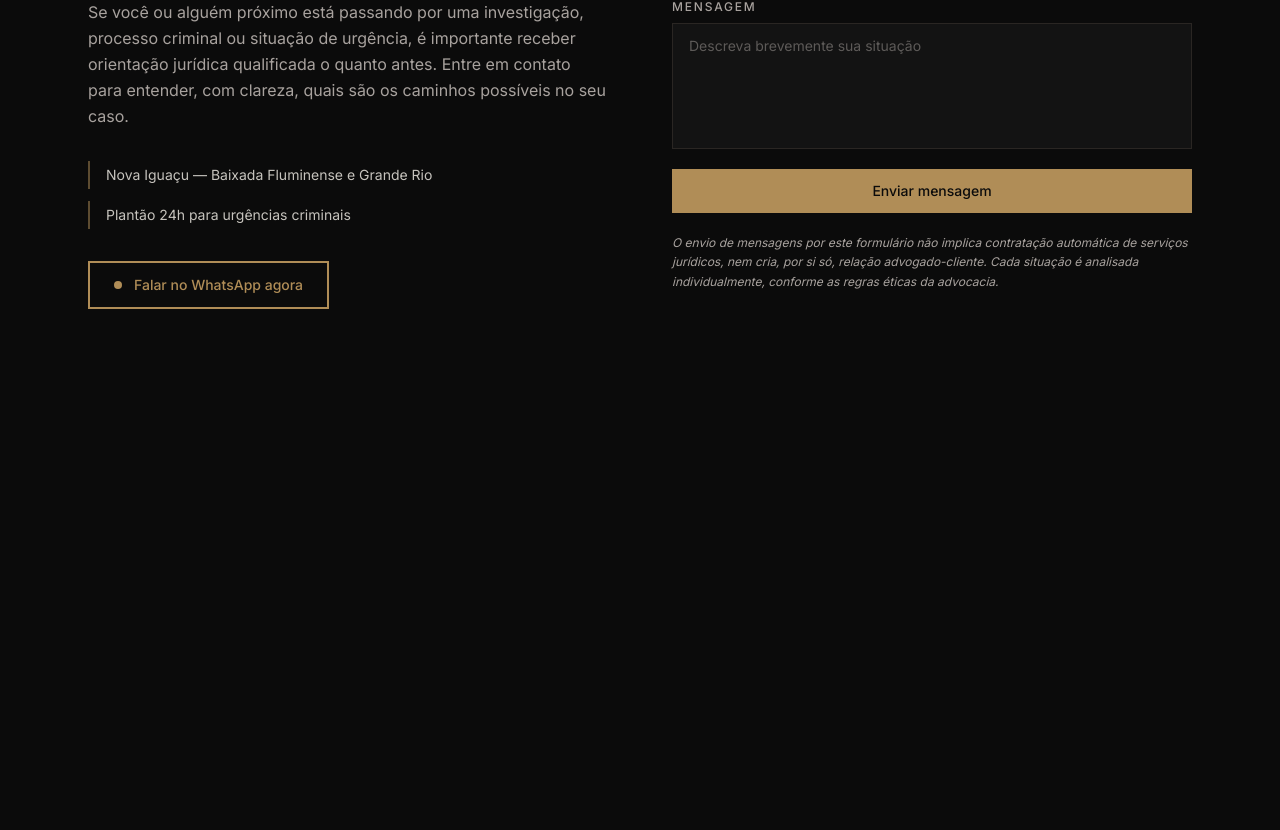
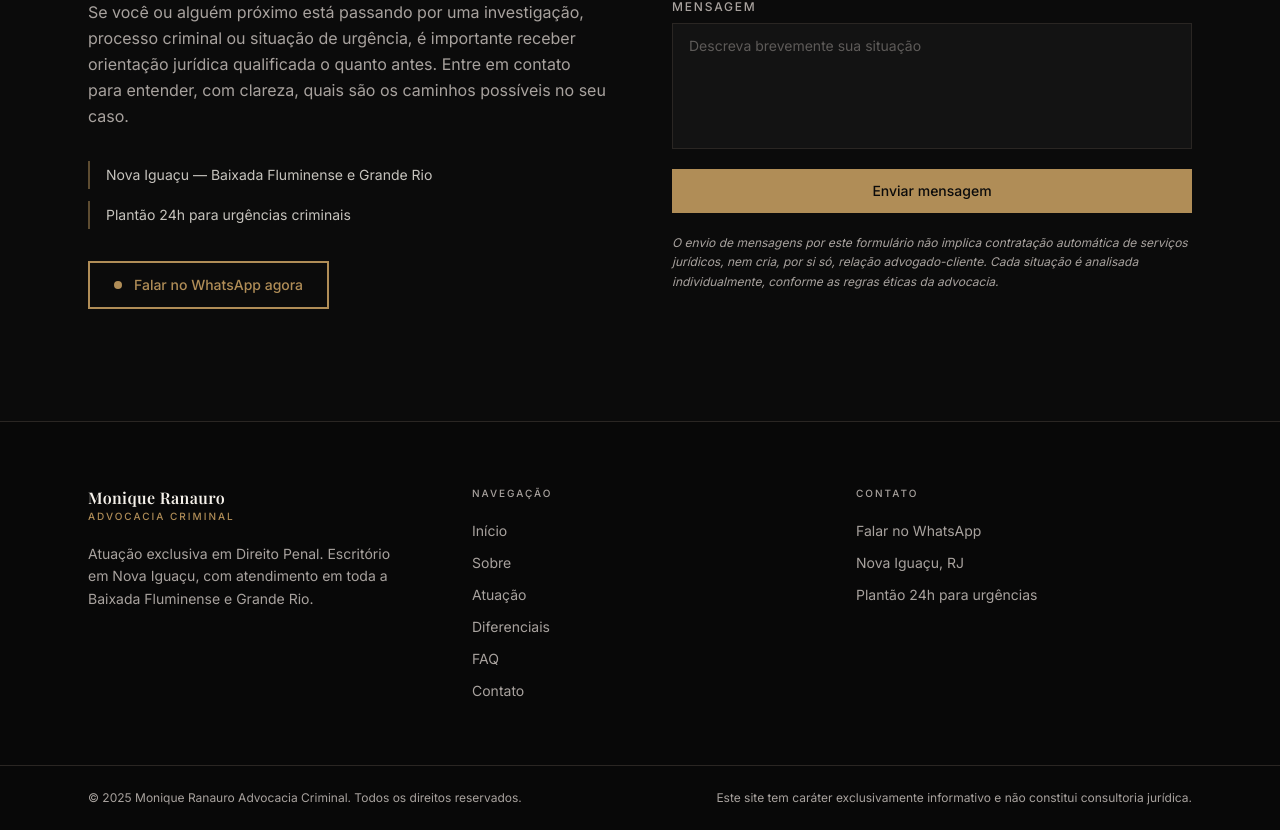
Before and after one commit to MarcosRanauro/site-monique-ranauro, a Next.js app: page / in a window 1280 px wide. Shown: the part 5505-6335 px from the top of the page. Before the commit the page ends 5926 px from the top, so only its background shows below. Built offline with nearby package versions, Linux system fonts and the light colour scheme; a web font is replaced by a local one.

Commit message:
Create footer

```diff
--- a/src/app/page.tsx
+++ b/src/app/page.tsx
@@ -1,4 +1,5 @@
 import Header from "@/components/layout/Header";
+import Footer from "@/components/layout/Footer";
 import Hero from "@/components/sections/Hero";
 import OnCall from "@/components/sections/OnCall";
 import About from "@/components/sections/About";
@@ -20,6 +21,7 @@ export default function Home() {
         <FAQ />
         <Contact />
       </main>
+      <Footer />
     </>
   );
 }
--- /dev/null
+++ b/src/components/layout/Footer.tsx
@@ -0,0 +1,86 @@
+const navLinks = [
+  { label: "Início", href: "#inicio" },
+  { label: "Sobre", href: "#sobre" },
+  { label: "Atuação", href: "#atuacao" },
+  { label: "Diferenciais", href: "#diferenciais" },
+  { label: "FAQ", href: "#faq" },
+  { label: "Contato", href: "#contato" },
+];
+
+export default function Footer() {
+  return (
+    <footer className="border-t border-border bg-[#080808]">
+
+      {/* Corpo principal — três colunas */}
+      <div className="mx-auto grid w-full max-w-6xl grid-cols-1 gap-12 px-6 py-16 md:grid-cols-3">
+
+        {/* Coluna 1 — Marca */}
+        <div className="flex flex-col gap-5">
+          <div className="flex flex-col leading-tight">
+            <span className="font-heading text-base font-semibold tracking-wide text-foreground">
+              Monique Ranauro
+            </span>
+            <span className="text-[10px] font-medium uppercase tracking-[0.2em] text-accent">
+              Advocacia Criminal
+            </span>
+          </div>
+          <p className="max-w-xs text-sm leading-relaxed text-muted">
+            Atuação exclusiva em Direito Penal. Escritório em Nova Iguaçu, com
+            atendimento em toda a Baixada Fluminense e Grande Rio.
+          </p>
+        </div>
+
+        {/* Coluna 2 — Navegação rápida */}
+        <div className="flex flex-col gap-5">
+          <p className="text-[10px] font-medium uppercase tracking-[0.2em] text-muted">
+            Navegação
+          </p>
+          <nav className="flex flex-col gap-3">
+            {navLinks.map(({ label, href }) => (
+              <a
+                key={href}
+                href={href}
+                className="w-fit text-sm text-muted transition-colors duration-200 hover:text-accent"
+              >
+                {label}
+              </a>
+            ))}
+          </nav>
+        </div>
+
+        {/* Coluna 3 — Contato */}
+        <div className="flex flex-col gap-5">
+          <p className="text-[10px] font-medium uppercase tracking-[0.2em] text-muted">
+            Contato
+          </p>
+          <div className="flex flex-col gap-3">
+            <a
+              href="#"
+              className="w-fit text-sm text-muted transition-colors duration-200 hover:text-accent"
+            >
+              Falar no WhatsApp
+            </a>
+            <span className="text-sm text-muted">Nova Iguaçu, RJ</span>
+            <span className="text-sm text-muted">Plantão 24h para urgências</span>
+          </div>
+        </div>
+
+      </div>
+
+      {/* Barra final */}
+      <div className="border-t border-border">
+        <div className="mx-auto flex w-full max-w-6xl flex-col gap-2 px-6 py-6 md:flex-row md:items-center md:justify-between">
+          <p className="text-xs text-muted">
+            © 2025 Monique Ranauro Advocacia Criminal. Todos os direitos
+            reservados.
+          </p>
+          <p className="text-xs text-muted md:text-right">
+            Este site tem caráter exclusivamente informativo e não constitui
+            consultoria jurídica.
+          </p>
+        </div>
+      </div>
+
+    </footer>
+  );
+}
```
Also changed, not shown: 2 other files (tests, documents, lock files or other folders).
